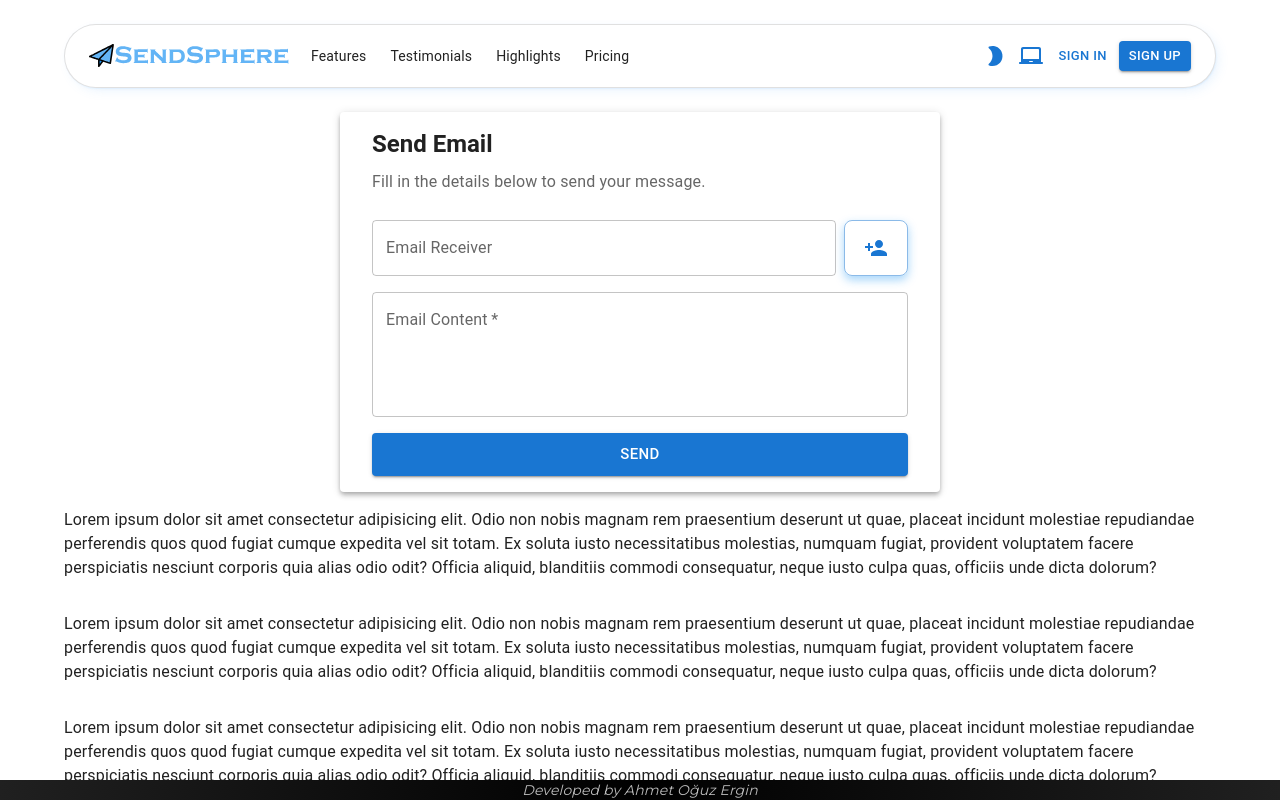
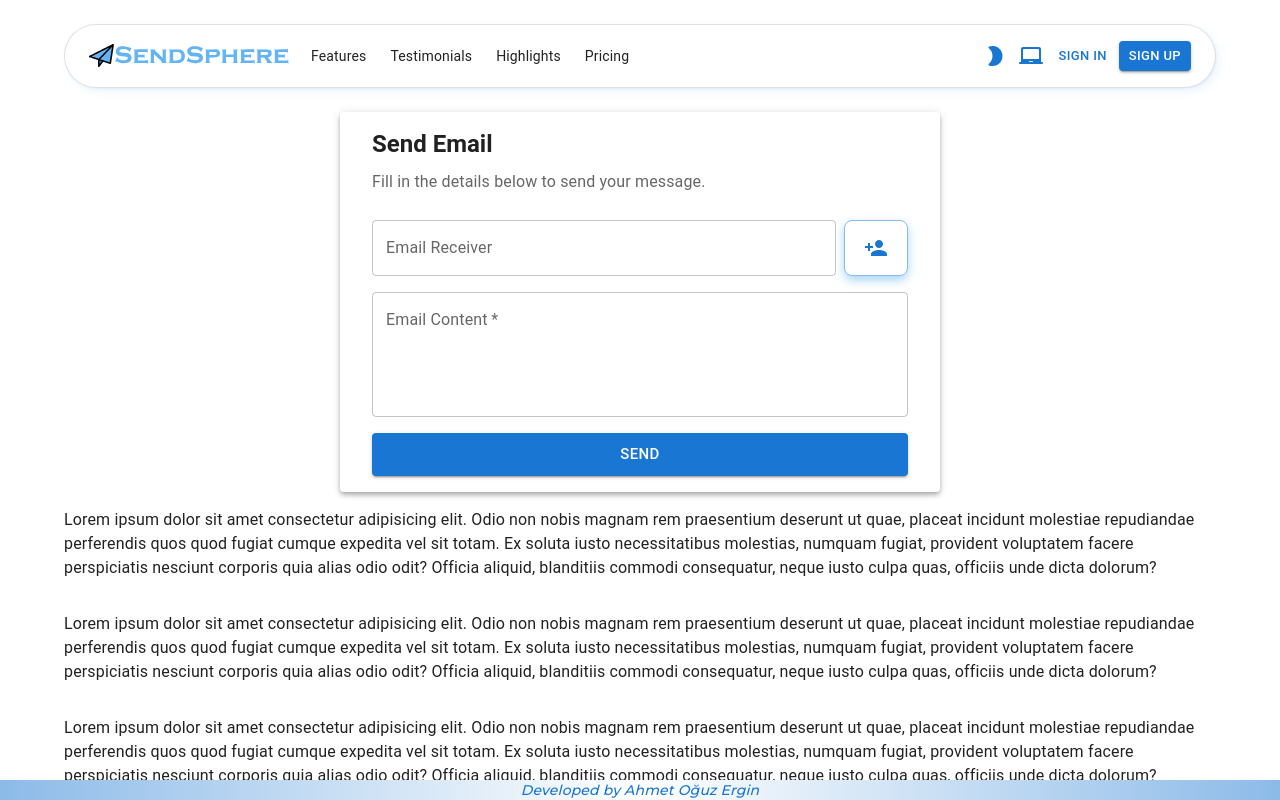
Before and after one commit to ahmettoguz/Micro-Frontend, a React (Vite) app: page / in a window 1280 px wide. Shown: the top 800 px of the page. Built offline with nearby package versions, Linux system fonts and the light colour scheme.

Commit message:
footer updated

```diff
--- a/src/components/sections/XFooter.tsx
+++ b/src/components/sections/XFooter.tsx
@@ -17,18 +17,20 @@ export default function XFooter() {
         variant="body2"
         sx={{
           fontFamily: "Montserrat, sans-serif",
+          fontWeight: 500,
           fontStyle: "italic",
           background:
             theme.palette.mode === ThemeModeEnum.Dark
               ? `linear-gradient(90deg, ${theme.palette.primary.main} -150%, black 50%, ${theme.palette.primary.main} 250%)`
-              : "linear-gradient(90deg, gray -150%, black 50%, gray 250%)",
+              : `linear-gradient(90deg, ${theme.palette.primary.main} -50%, white 50%, ${theme.palette.primary.main} 150%)`,
+          color:
+            theme.palette.mode === "dark" ? "primary.main" : "primary.dark",
         }}
       >
         <Link
           href="https://github.com/ahmettoguz"
           target="_blank"
           sx={{
-            color: theme.palette.mode === "dark" ? "primary.main" : grey[400],
             textDecoration: "none",
             "&:hover": {},
           }}
--- a/src/utils/getCustomTheme.ts
+++ b/src/utils/getCustomTheme.ts
@@ -461,6 +461,7 @@ export default function getCustomTheme(mode: PaletteMode): any {
             color: brand[600],
             position: "relative",
             textDecoration: "none",
+            letterSpacing: "0.01071em",
             "&::before": {
               content: '""',
               position: "absolute",
@@ -468,7 +469,7 @@ export default function getCustomTheme(mode: PaletteMode): any {
               height: "1px",
               bottom: 0,
               left: 0,
-              backgroundColor: brand[200],
+              backgroundColor: brand[500],
               opacity: 0.7,
               transition: "width 0.3s ease, opacity 0.3s ease",
             },
```
